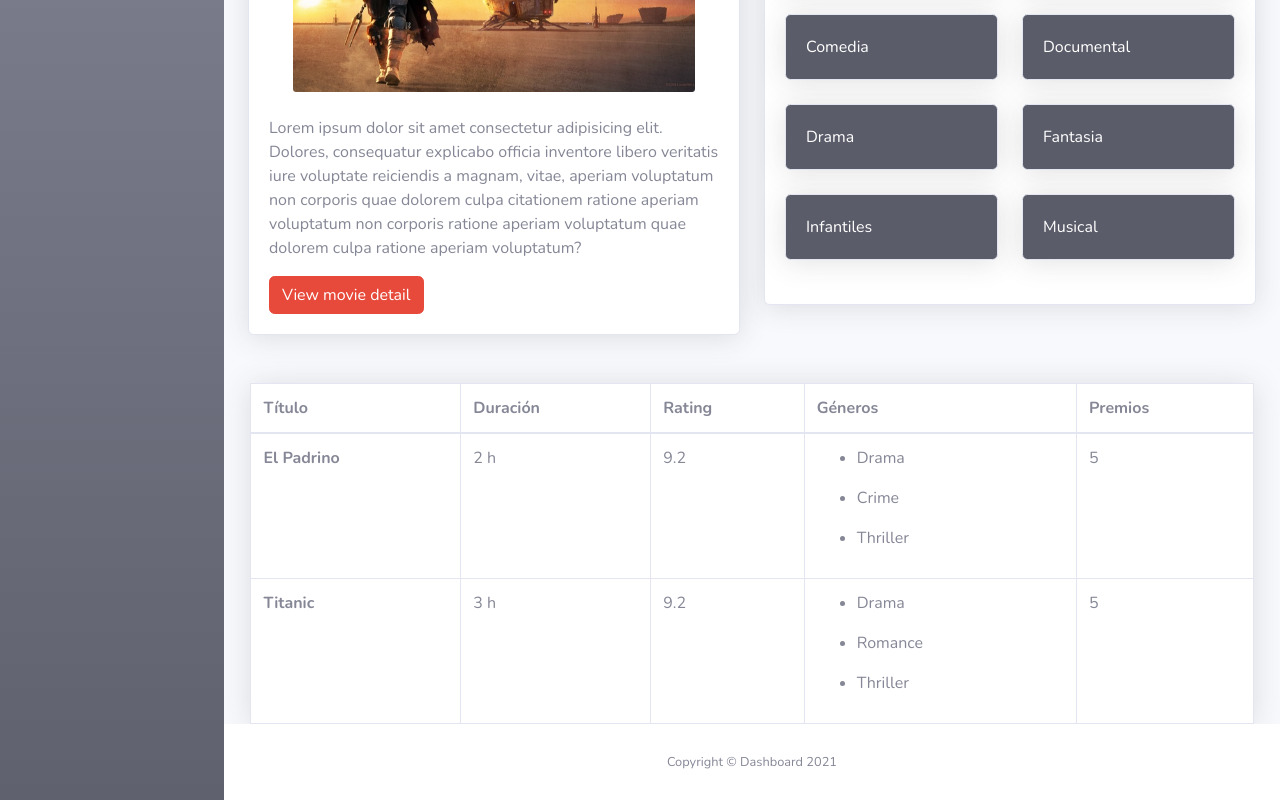
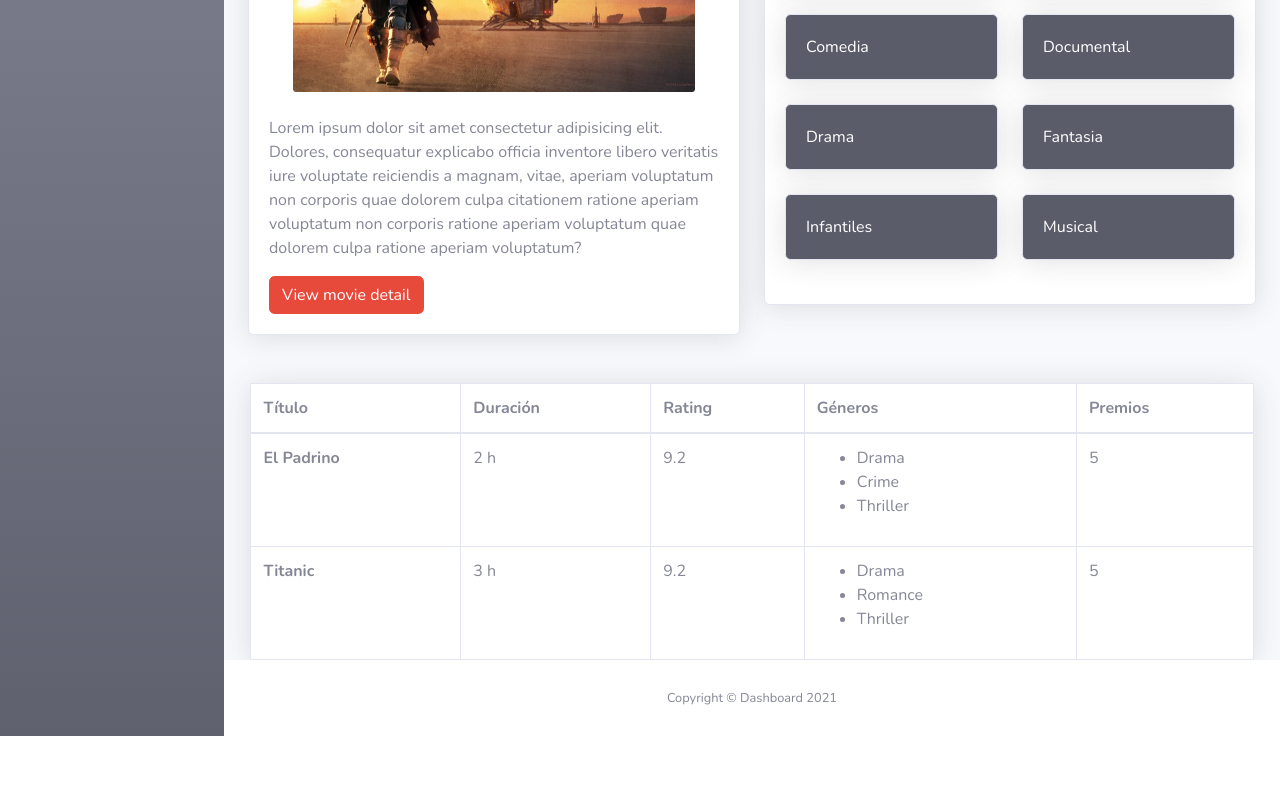
Before and after one commit to JaimeMenendez/react-movies-dashboard-dh, a React (Create React App) app: page / in a window 1280 px wide. Shown: the part 522-1322 px from the top of the page. After the commit the page ends 1258 px from the top, so only its background shows below. Built offline with nearby package versions, Linux system fonts and the light colour scheme.

Commit message:
Removed uuid for keys and solved unique keys with a combination of properties names and index loop

```diff
--- a/package.json
+++ b/package.json
@@ -10,7 +10,6 @@
     "react": "^17.0.2",
     "react-dom": "^17.0.2",
     "react-scripts": "4.0.3",
-    "uuid": "^8.3.2",
     "web-vitals": "^1.1.2"
   },
   "scripts": {
--- a/src/components/TablaDePeliculas.js
+++ b/src/components/TablaDePeliculas.js
@@ -1,5 +1,3 @@
-import { v4 as id } from 'uuid';
-
 export default function TablaDePeliculas(props) {
     return (
         <table className="table table-bordered bg-white m-auto shadow" style={{ maxWidth: '95%' }}>
@@ -15,20 +13,21 @@ export default function TablaDePeliculas(props) {
             <tbody>
                 {props.peliculas.map((pelicula, i) => {
                     return (
-                        <tr key={id()}>
-                            <th key={id()} scope="row">{pelicula.titulo}</th>
-                            <td key={id()}>{pelicula.duracion}</td>
-                            <td key={id()}>{pelicula.rating}</td>
-                            <td key={id()}>
-                                {pelicula.generos.map((genero, i) => {
-                                    return (
-                                        <ul key={id()}>
-                                            <li key={id()}>{genero}</li>
-                                        </ul>
-                                    )
-                                })}
+                        <tr key={'pelicula' + i}>
+                            <th key={pelicula.titulo + i} scope="row">{pelicula.titulo}</th>
+                            <td key={pelicula.titulo + pelicula.duracion + i}>{pelicula.duracion}</td>
+                            <td key={pelicula.titulo + pelicula.rating + i}>{pelicula.rating}</td>
+                            <td key={pelicula.titulo + pelicula.generos.toString() + i}>
+                                <ul key={pelicula.generos.toString() + i}>
+                                    {pelicula.generos.map((genero, i) => {
+                                        return (
+
+                                            <li key={genero + i}>{genero}</li>
+                                        )
+                                    })}
+                                </ul>
                             </td>
-                            <td key={id()}>{pelicula.premios}</td>
+                            <td key={pelicula.premios+i}>{pelicula.premios}</td>
                         </tr>
                     )
                 })}
```
